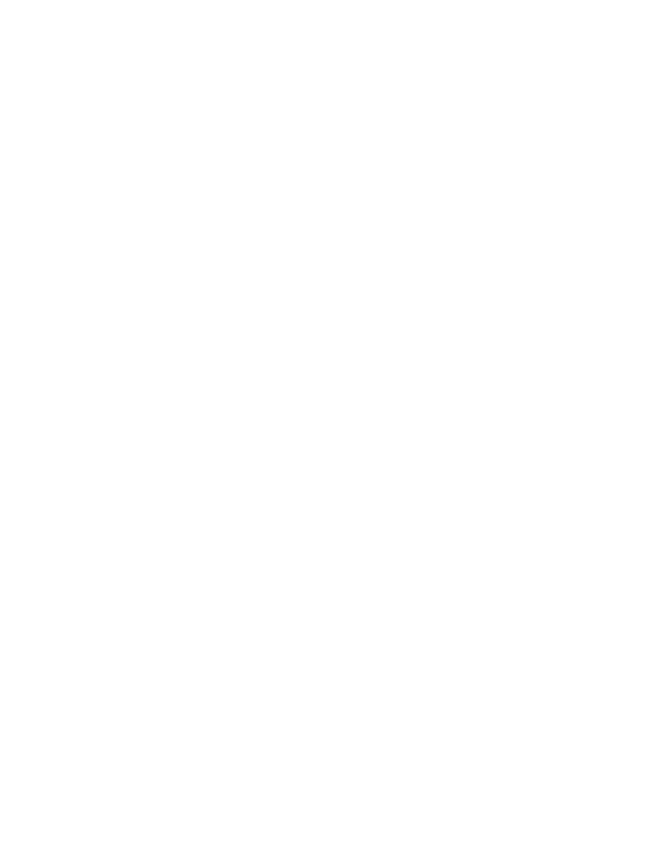
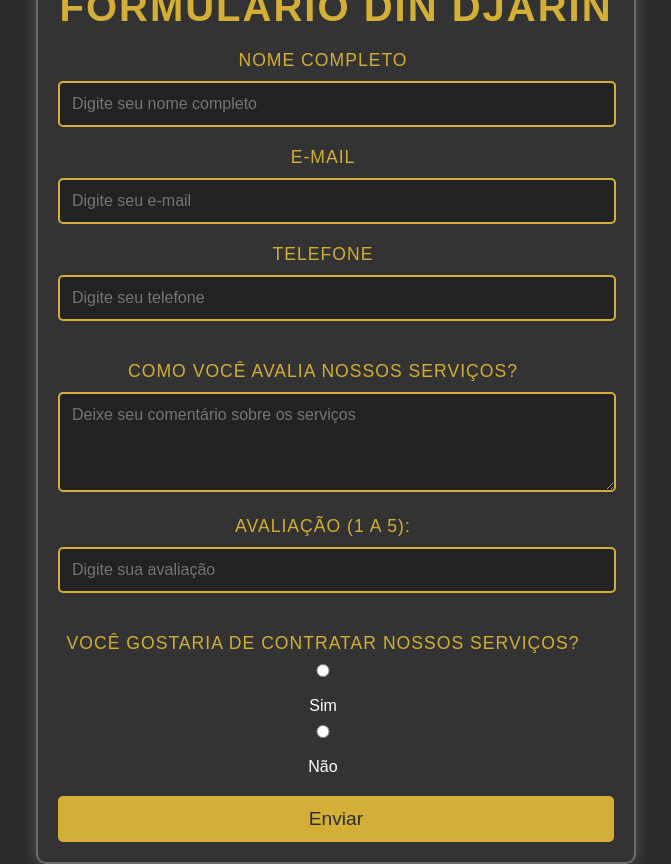
Before and after one commit to Skayzinxx1/Galaxia, a plain HTML site: page pagina5.html in a window 1280 px wide. Shown: the whole page, without its empty margins (304-975 px from the left). Before the commit the page ends 800 px from the top, so only its background shows below. Drawn offline with Linux system fonts and the light colour scheme; a web font is replaced by a local one.

Commit message:
Add files via upload

```diff
--- /dev/null
+++ b/formulario.css
@@ -0,0 +1,118 @@
+
+.form-container {
+    margin: 0;
+    padding: 0;
+    box-sizing: border-box;
+}
+
+
+body {
+    font-family: 'Star Jedi', sans-serif;
+    background: #2b2b2b;
+    color: white;
+    display: flex;
+    justify-content: center;
+    align-items: center;
+    height: 100vh;
+    margin: 0;
+}
+
+
+.form-container {
+    background: #333;
+    padding: 20px;
+    border-radius: 10px;
+    box-shadow: 0 0 15px rgba(255, 255, 255, 0.2);
+    width: 100%;
+    max-width: 600px;
+    text-align: center;
+    border: 2px solid #6c6c6c;
+}
+
+
+h1 {
+    font-size: 2.5em;
+    color: #d4af37;
+    margin-bottom: 20px;
+    text-transform: uppercase;
+    letter-spacing: 2px;
+}
+
+
+input, textarea {
+    width: 100%;
+    padding: 12px;
+    margin: 10px 0 20px 0;
+    border: 2px solid #d4af37;
+    border-radius: 5px;
+    background: #222;
+    color: white;
+    font-size: 1em;
+    font-family: 'Arial', sans-serif;
+}
+
+input:focus, textarea:focus {
+    border-color: #fff;
+    outline: none;
+    background: #444;
+}
+
+
+.form-section {
+    margin-bottom: 20px;
+    max-width: 530px;
+}
+
+
+button {
+    width: 100%;
+    padding: 12px;
+    background: #d4af37;
+    color: #2b2b2b;
+    border: none;
+    border-radius: 5px;
+    font-size: 1.2em;
+    cursor: pointer;
+    transition: background 0.3s ease;
+}
+
+.button:hover {
+    background: #ffbf00;
+}
+
+
+input[type="radio"] {
+    margin-top: 10px;
+}
+
+label {
+    font-size: 1.1em;
+    color: #d4af37;
+    text-transform: uppercase;
+    letter-spacing: 1px;
+}
+
+.contato {
+    margin-top: 20px;
+    font-size: 1.2em;
+    color: #ddd;
+}
+
+.contato p {
+    margin: 10px 0;
+}
+
+
+@media (max-width: 600px) {
+    .form-container {
+        padding: 15px;
+    }
+
+    h1 {
+        font-size: 2em;
+    }
+
+    label {
+        font-size: 1em;
+    }
+}
--- a/pagina5.html
+++ b/pagina5.html
@@ -3,9 +3,75 @@
 <head>
     <meta charset="UTF-8">
     <meta name="viewport" content="width=device-width, initial-scale=1.0">
-    <title>Document</title>
+    <title>Formulario</title>
+    <link rel="stylesheet" href="formulario.css">
+</head>
+    <body>
+    <!DOCTYPE html>
+<html lang="pt-br">
+<head>
+    <meta charset="UTF-8">
+    <meta name="viewport" content="width=device-width, initial-scale=1.0">
+    <title>Formulário Din Djarin</title>
+    <link href="https://fonts.googleapis.com/css2?family=Star+Jedi&display=swap" rel="stylesheet">
+    <link rel="stylesheet" href="styles.css">
 </head>
 <body>
+    <div class="form-container">
+        <h1>Formulário Din Djarin</h1>
+
+        <form action="#" method="POST">
+
+            <div class="form-section">
+                <label for="nomeprincipal">Nome Completo</label><br>
+                <input type="text" id="nomeprincipal" class="nomeprincipal" placeholder="Digite seu nome completo" required><br>
+
+                <label for="email">E-mail</label><br>
+                <input type="email" id="email" class="email" placeholder="Digite seu e-mail" required><br>
+
+                <label for="telefone">Telefone</label><br>
+                <input type="tel" id="telefone" class="telefone" placeholder="Digite seu telefone" required><br>
+            </div>
+
+
+            <div class="form-section">
+                <label for="feedback">Como você avalia nossos serviços?</label><br>
+                <textarea id="feedback" class="feedback" placeholder="Deixe seu comentário sobre os serviços" rows="4" required></textarea><br>
+
+                <label for="avaliacao">Avaliação (1 a 5):</label><br>
+                <input type="number" id="avaliacao" class="avaliacao" min="1" max="5" placeholder="Digite sua avaliação" required><br>
+            </div>
+
+
+            <div class="form-section">
+                <label for="contratar">Você gostaria de contratar nossos serviços?</label><br>
+                <input type="radio" id="sim" name="contratar" value="sim" onclick="mostrarContato()"> Sim<br>
+                <input type="radio" id="nao" name="contratar" value="nao" onclick="esconderContato()"> Não<br>
+            </div>
+
+
+            <div id="contato" class="contato" style="display: none;">
+                <p>Ótimo! Para mais informações, entre em contato conosco:</p>
+                <p><strong>Telefone:</strong> (34) 98765-4321</p>
+                <p><strong>E-mail:</strong> contato@mandaloriano.com</p>
+            </div>
+
+            <button type="submit">Enviar</button>
+        </form>
+    </div>
+
+    <script>
+
+        function mostrarContato() {
+            document.getElementById("contato").style.display = "block";
+        }
+
+        function esconderContato() {
+            document.getElementById("contato").style.display = "none";
+        }
+    </script>
+</body>
+</html>
 
 </body>
 </html>
```
